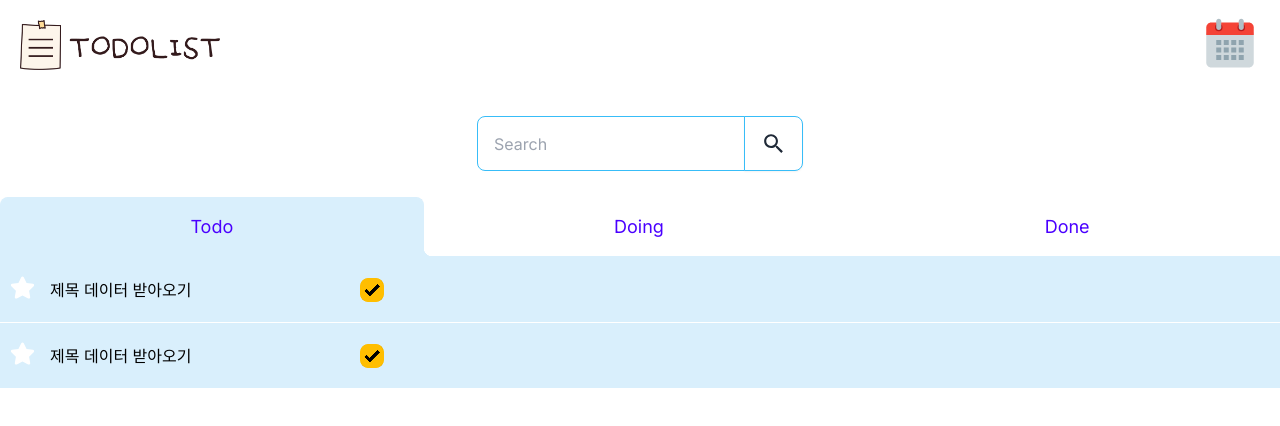
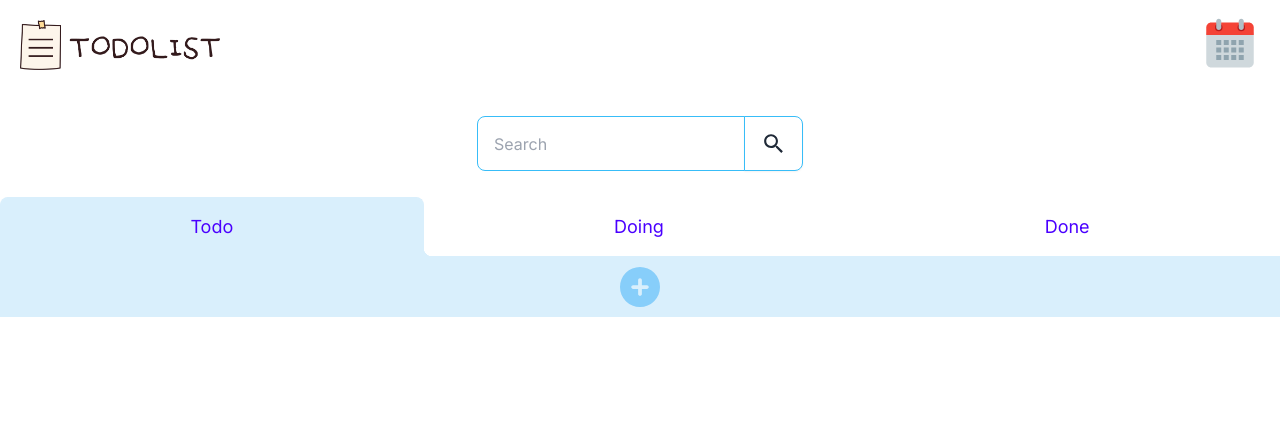
Before and after one commit to minpppal/TodoList, a Next.js app: page / in a window 1280 px wide. Shown: the top 426 px of the page. Built offline with nearby package versions, Linux system fonts and the light colour scheme.

Commit message:
feat: GoWritePostBtn

```diff
--- a/src/app/page.tsx
+++ b/src/app/page.tsx
@@ -1,6 +1,8 @@
 import MainTitle from "@/components/Main/MainTitle";
 import MainTab from "@/components/Main/MainTab";
 import Todo from "@/components/TodoList/Todo";
+import TodoList from "@/components/TodoList/TodoList";
+import GoWritePostBtn from "@/components/Main/GoWritePostBtn";
 
 export default function Home() {
   return (
@@ -8,8 +10,12 @@ export default function Home() {
       <div className="bg-white h-full">
         <MainTitle />
         <MainTab />
-        <Todo />
-        <Todo />
+        <div>
+          <TodoList />
+        </div>
+        <div>
+          <GoWritePostBtn />
+        </div>
       </div>
     </>
   );
--- a/src/app/writeTodo/page.tsx
+++ b/src/app/writeTodo/page.tsx
@@ -1,7 +1,7 @@
 import React from "react";
 
 const page = () => {
-  return <div></div>;
+  return <div className="w-full h-full"></div>;
 };
 
 export default page;
--- /dev/null
+++ b/src/components/Main/GoWritePostBtn.tsx
@@ -0,0 +1,15 @@
+import React from "react";
+import { FaCirclePlus } from "react-icons/fa6";
+import Link from "next/link";
+
+const GoWritePostBtn = () => {
+  return (
+    <Link href="/writeTodo">
+      <div className="w-full h-[60px] flex justify-center items-center bg-[#d9effc]">
+        <FaCirclePlus color="#87cefa" size="40" />
+      </div>
+    </Link>
+  );
+};
+
+export default GoWritePostBtn;
--- /dev/null
+++ b/src/components/TodoList/TodoList.tsx
@@ -0,0 +1,10 @@
+import React, { useState, useEffect } from "react";
+import Todo from "./Todo";
+
+const TodoList = () => {
+  // const [todos, setTodos] = useState
+
+  return <div></div>;
+};
+
+export default TodoList;
```
